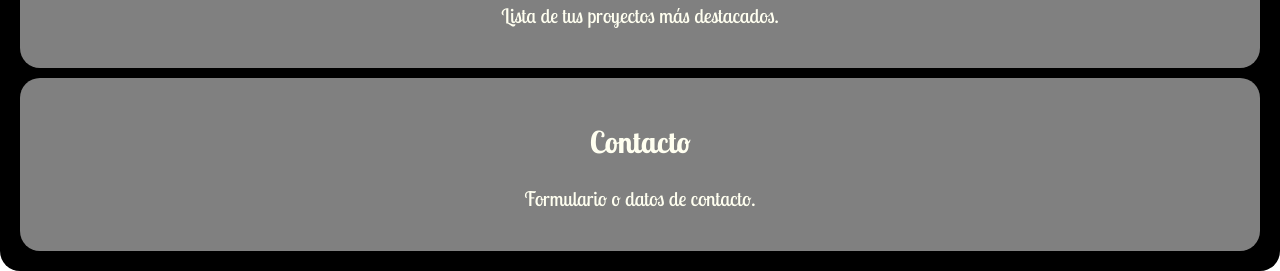
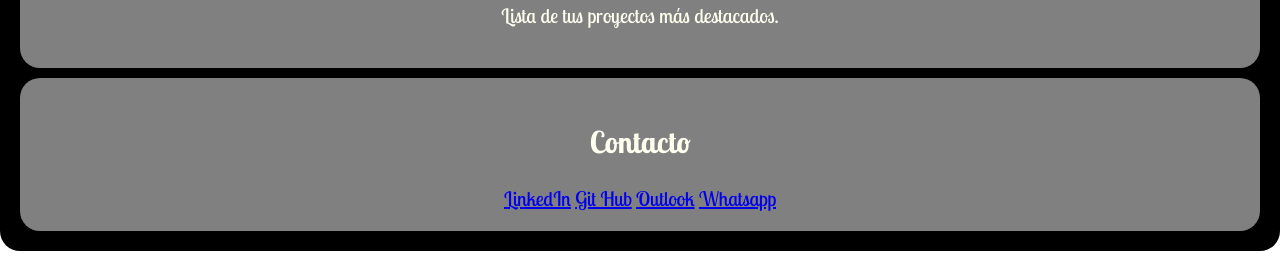
Before and after one commit to edwinmgallego/trabajo-grupal, a plain HTML site: page NewbieFer/Diego-Aguirre.html in a window 1280 px wide. Shown: the part 609-880 px from the top of the page. Drawn offline with Linux system fonts and the light colour scheme.

Commit message:
se cambio el estilo de fuente, se agregaron grids para mejorar la presentacion, se agrego descripcion a la seccion Sobre Mi, se agregaron links funcionales a la seccion Contacto

```diff
--- a/NewbieFer/Diego-Aguirre.html
+++ b/NewbieFer/Diego-Aguirre.html
@@ -39,7 +39,10 @@
 
       <section id="contacto">
         <h2>Contacto</h2>
-        <p>Formulario o datos de contacto.</p>
+          <a href="https://co.linkedin.com/">LinkedIn</a>
+          <a href="https://github.com/NewibieFer">Git Hub</a>
+          <a href="diegoaguirregalvis@outlook.com">Outlook</a>
+          <a href="https://w.app/0c2gma">Whatsapp</a>
       </section>
     </main>
 
```
